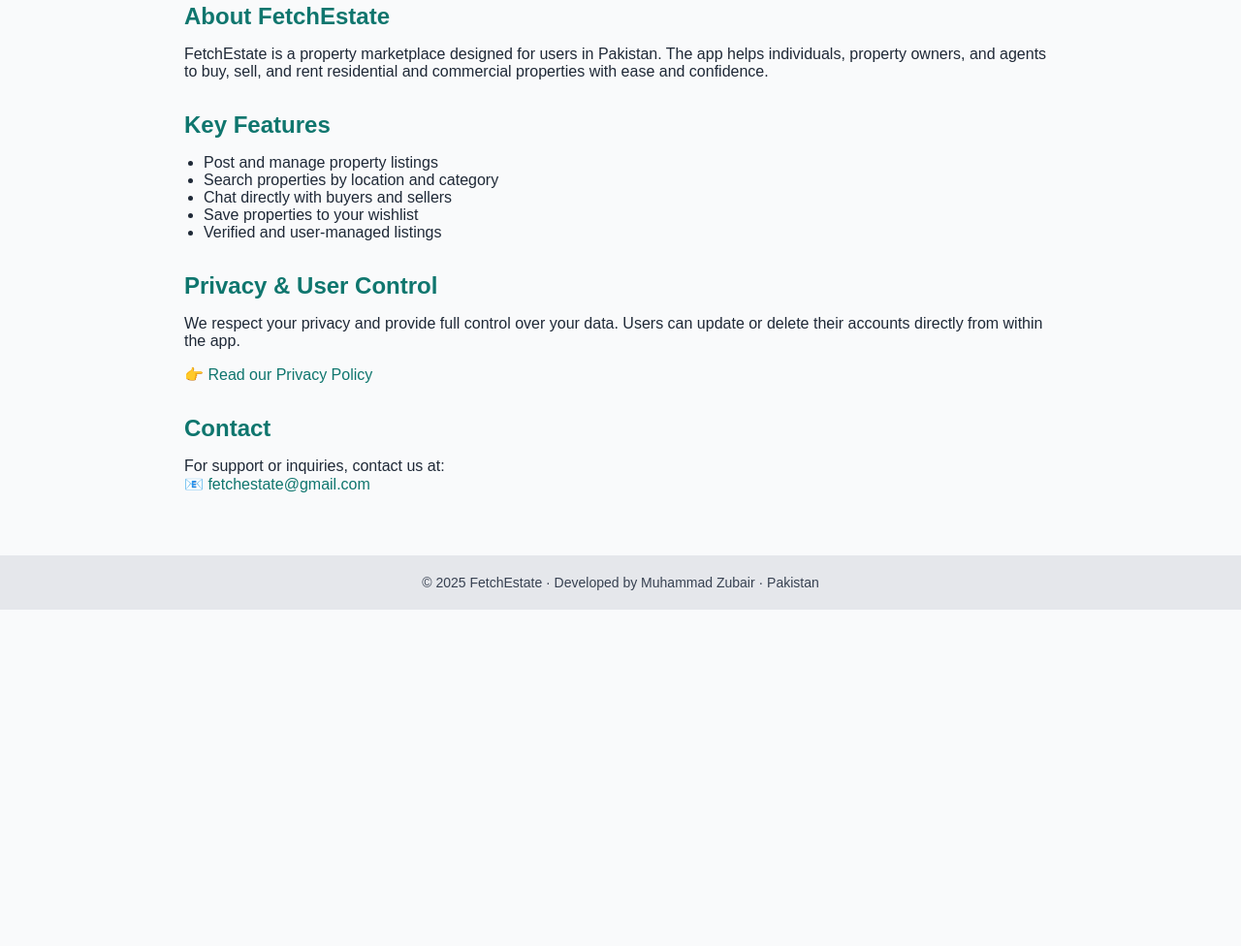
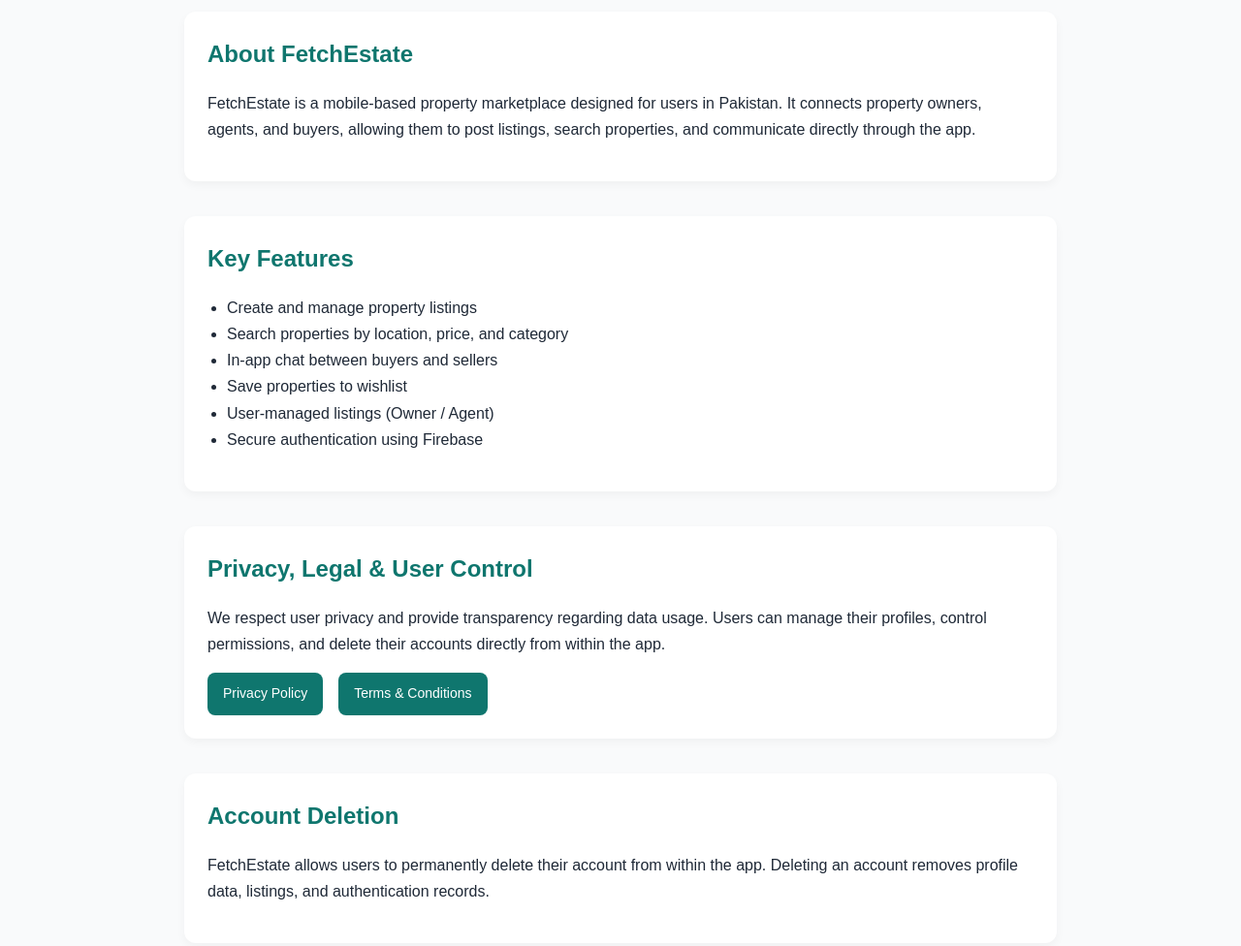
Before and after one commit to fetchestate-del/fetchestate-privacy-policy, a plain HTML site: page index.html in a window 1280 px wide. Shown: the part 238-1214 px from the top of the page at 97% size. Before the commit the page ends 867 px from the top, so only its background shows below. Drawn offline with Linux system fonts and the light colour scheme.

Commit message:
Update index.html

```diff
--- a/index.html
+++ b/index.html
@@ -4,7 +4,7 @@
   <meta charset="UTF-8" />
   <title>FetchEstate – Property Marketplace in Pakistan</title>
   <meta name="viewport" content="width=device-width, initial-scale=1" />
-  <meta name="description" content="FetchEstate is a property marketplace in Pakistan to buy, sell, and rent verified properties." />
+  <meta name="description" content="FetchEstate is a property marketplace in Pakistan to buy, sell, and rent properties with direct user communication." />
 
   <style>
     body {
@@ -12,6 +12,7 @@
       font-family: Arial, Helvetica, sans-serif;
       background: #f9fafb;
       color: #1f2937;
+      line-height: 1.7;
     }
 
     header {
@@ -39,16 +40,43 @@
     }
 
     section {
-      margin-bottom: 32px;
+      margin-bottom: 36px;
+      background: #ffffff;
+      padding: 24px;
+      border-radius: 12px;
+      box-shadow: 0 4px 10px rgba(0,0,0,0.04);
     }
 
     h2 {
       color: #0f766e;
+      margin-top: 0;
       margin-bottom: 12px;
     }
 
     ul {
       padding-left: 20px;
+    }
+
+    .links {
+      display: flex;
+      gap: 16px;
+      flex-wrap: wrap;
+      margin-top: 12px;
+    }
+
+    .btn {
+      display: inline-block;
+      padding: 10px 16px;
+      background: #0f766e;
+      color: #ffffff;
+      border-radius: 8px;
+      font-size: 14px;
+      text-decoration: none;
+      font-weight: 500;
+    }
+
+    .btn:hover {
+      background: #115e59;
     }
 
     footer {
@@ -70,6 +98,7 @@
     }
   </style>
 </head>
+
 <body>
 
 <header>
@@ -82,31 +111,43 @@
   <section>
     <h2>About FetchEstate</h2>
     <p>
-      FetchEstate is a property marketplace designed for users in Pakistan.
-      The app helps individuals, property owners, and agents to buy, sell, and rent
-      residential and commercial properties with ease and confidence.
+      FetchEstate is a mobile-based property marketplace designed for users in Pakistan.
+      It connects property owners, agents, and buyers, allowing them to post listings,
+      search properties, and communicate directly through the app.
     </p>
   </section>
 
   <section>
     <h2>Key Features</h2>
     <ul>
-      <li>Post and manage property listings</li>
-      <li>Search properties by location and category</li>
-      <li>Chat directly with buyers and sellers</li>
-      <li>Save properties to your wishlist</li>
-      <li>Verified and user-managed listings</li>
+      <li>Create and manage property listings</li>
+      <li>Search properties by location, price, and category</li>
+      <li>In-app chat between buyers and sellers</li>
+      <li>Save properties to wishlist</li>
+      <li>User-managed listings (Owner / Agent)</li>
+      <li>Secure authentication using Firebase</li>
     </ul>
   </section>
 
   <section>
-    <h2>Privacy & User Control</h2>
+    <h2>Privacy, Legal & User Control</h2>
     <p>
-      We respect your privacy and provide full control over your data.
-      Users can update or delete their accounts directly from within the app.
+      We respect user privacy and provide transparency regarding data usage.
+      Users can manage their profiles, control permissions, and delete their
+      accounts directly from within the app.
     </p>
+
+    <div class="links">
+      <a class="btn" href="privacy-policy.html">Privacy Policy</a>
+      <a class="btn" href="terms-and-conditions.html">Terms & Conditions</a>
+    </div>
+  </section>
+
+  <section>
+    <h2>Account Deletion</h2>
     <p>
-      👉 <a href="privacy-policy.html">Read our Privacy Policy</a>
+      FetchEstate allows users to permanently delete their account from within the app.
+      Deleting an account removes profile data, listings, and authentication records.
     </p>
   </section>
 
@@ -114,7 +155,7 @@
     <h2>Contact</h2>
     <p>
       For support or inquiries, contact us at:
-      <br />
+      <br /><br />
       📧 <a href="mailto:fetchestate@gmail.com">fetchestate@gmail.com</a>
     </p>
   </section>
```
